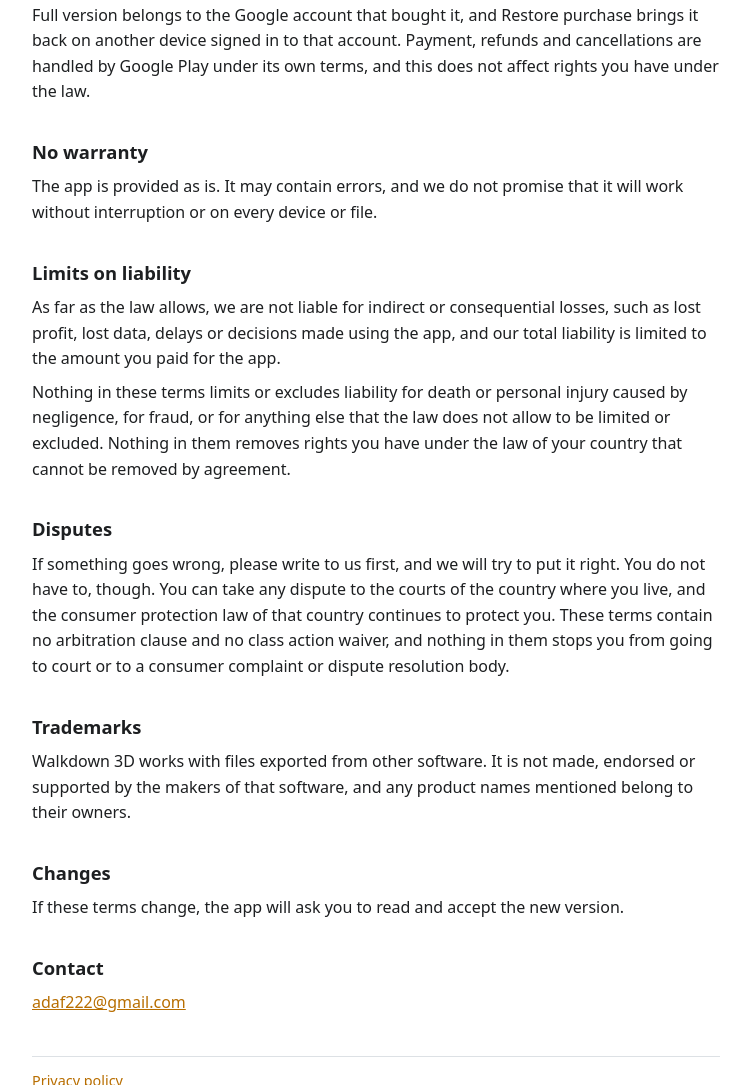
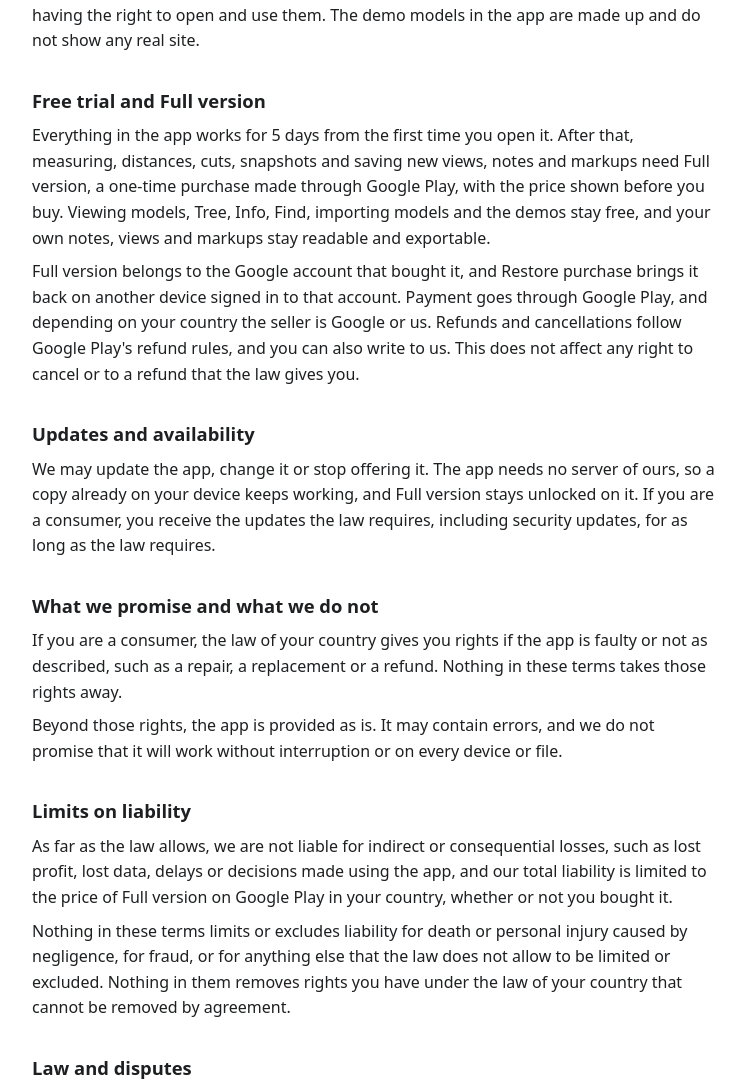
Before and after one commit to adaf222-debug/walkdown3d, a plain HTML site: page terms.html in a window 1280 px wide. Shown: the part 1194-2279 px from the top of the page, without its empty margins (264-1014 px from the left). Drawn offline with Linux system fonts and the light colour scheme.

Commit message:
Terms version 4: Israeli law, licence, updates, consumer rights first, liability cap, privacy for emails
Not to be pushed until the app release with the same text goes to Play.

Co-Authored-By: Claude Fable 5.2 <noreply@anthropic.com>

```diff
--- a/terms.html
+++ b/terms.html
@@ -10,7 +10,7 @@
 <main>
 <header><a href="index.html">Walkdown 3D</a></header>
 <h1>Terms of use</h1>
-<p class="meta">Effective 10 November 2026</p>
+<p class="meta">Effective 11 November 2026</p>
 
 <p>These terms apply to the Walkdown 3D app, made by Paseko Dev., an individual developer ("we"). By using the app you agree to them.</p>
 
@@ -19,6 +19,10 @@
 
 <h2>What the app is</h2>
 <p>Walkdown 3D is a viewing and reference tool for adults (18 and over) who understand the models they open. It shows 3D models exported from other software and lets you find, measure and annotate parts of them. It does not replace professional judgement, approved drawings or measuring on site.</p>
+
+<h2>Your licence</h2>
+<p>The app is licensed to you, not sold. You may install and use it on Android devices you own or control, for your work or for private use. You may not copy it for other people, resell, rent or lend it, remove its notices, or take it apart to get at its code, except where the law gives you that right.</p>
+<p>Everything in the app other than your own files belongs to us or to those who license it to us. The open-source software inside it is under its own licences, shown under About, and these terms do not limit your rights under those licences.</p>
 
 <h2>Measurements are for reference only</h2>
 <p class="note">Measurements and coordinates are approximate and for reference only. They come from the 3D model you loaded, which may differ from what was built, and from this app's own processing. They are not certified measurements. Do not rely on them for inspection results, fabrication, safety or other decisions. Check the approved drawings and measure on site.</p>
@@ -29,20 +33,28 @@
 
 <h2>Free trial and Full version</h2>
 <p>Everything in the app works for 5 days from the first time you open it. After that, measuring, distances, cuts, snapshots and saving new views, notes and markups need Full version, a one-time purchase made through Google Play, with the price shown before you buy. Viewing models, Tree, Info, Find, importing models and the demos stay free, and your own notes, views and markups stay readable and exportable.</p>
-<p>Full version belongs to the Google account that bought it, and Restore purchase brings it back on another device signed in to that account. Payment, refunds and cancellations are handled by Google Play under its own terms, and this does not affect rights you have under the law.</p>
+<p>Full version belongs to the Google account that bought it, and Restore purchase brings it back on another device signed in to that account. Payment goes through Google Play, and depending on your country the seller is Google or us. Refunds and cancellations follow Google Play's refund rules, and you can also write to us. This does not affect any right to cancel or to a refund that the law gives you.</p>
 
-<h2>No warranty</h2>
-<p>The app is provided as is. It may contain errors, and we do not promise that it will work without interruption or on every device or file.</p>
+<h2>Updates and availability</h2>
+<p>We may update the app, change it or stop offering it. The app needs no server of ours, so a copy already on your device keeps working, and Full version stays unlocked on it. If you are a consumer, you receive the updates the law requires, including security updates, for as long as the law requires.</p>
+
+<h2>What we promise and what we do not</h2>
+<p>If you are a consumer, the law of your country gives you rights if the app is faulty or not as described, such as a repair, a replacement or a refund. Nothing in these terms takes those rights away.</p>
+<p>Beyond those rights, the app is provided as is. It may contain errors, and we do not promise that it will work without interruption or on every device or file.</p>
 
 <h2>Limits on liability</h2>
-<p>As far as the law allows, we are not liable for indirect or consequential losses, such as lost profit, lost data, delays or decisions made using the app, and our total liability is limited to the amount you paid for the app.</p>
+<p>As far as the law allows, we are not liable for indirect or consequential losses, such as lost profit, lost data, delays or decisions made using the app, and our total liability is limited to the price of Full version on Google Play in your country, whether or not you bought it.</p>
 <p>Nothing in these terms limits or excludes liability for death or personal injury caused by negligence, for fraud, or for anything else that the law does not allow to be limited or excluded. Nothing in them removes rights you have under the law of your country that cannot be removed by agreement.</p>
 
-<h2>Disputes</h2>
-<p>If something goes wrong, please write to us first, and we will try to put it right. You do not have to, though. You can take any dispute to the courts of the country where you live, and the consumer protection law of that country continues to protect you. These terms contain no arbitration clause and no class action waiver, and nothing in them stops you from going to court or to a consumer complaint or dispute resolution body.</p>
+<h2>Law and disputes</h2>
+<p>These terms are governed by the law of the State of Israel. If you are a consumer living in another country, you also keep the protection of the consumer law of that country that cannot be removed by agreement.</p>
+<p>If something goes wrong, please write to us first, and we will try to put it right. You do not have to, though. If you are a consumer, you can take a dispute to the courts of the country where you live or to the courts in Israel. If you use the app for a business, disputes go to the competent courts in Israel. These terms contain no arbitration clause and no class action waiver, and nothing in them stops you from going to court or to a consumer complaint or dispute resolution body.</p>
 
 <h2>Trademarks</h2>
 <p>Walkdown 3D works with files exported from other software. It is not made, endorsed or supported by the makers of that software, and any product names mentioned belong to their owners.</p>
+
+<h2>General</h2>
+<p>If a court finds part of these terms invalid, the rest still applies. These terms are written in English. If we provide a translation and it differs from the English text, the English text applies, unless the law of your country says otherwise.</p>
 
 <h2>Changes</h2>
 <p>If these terms change, the app will ask you to read and accept the new version.</p>
```
Also changed, not shown: privacy.html (+3 -3 lines).
